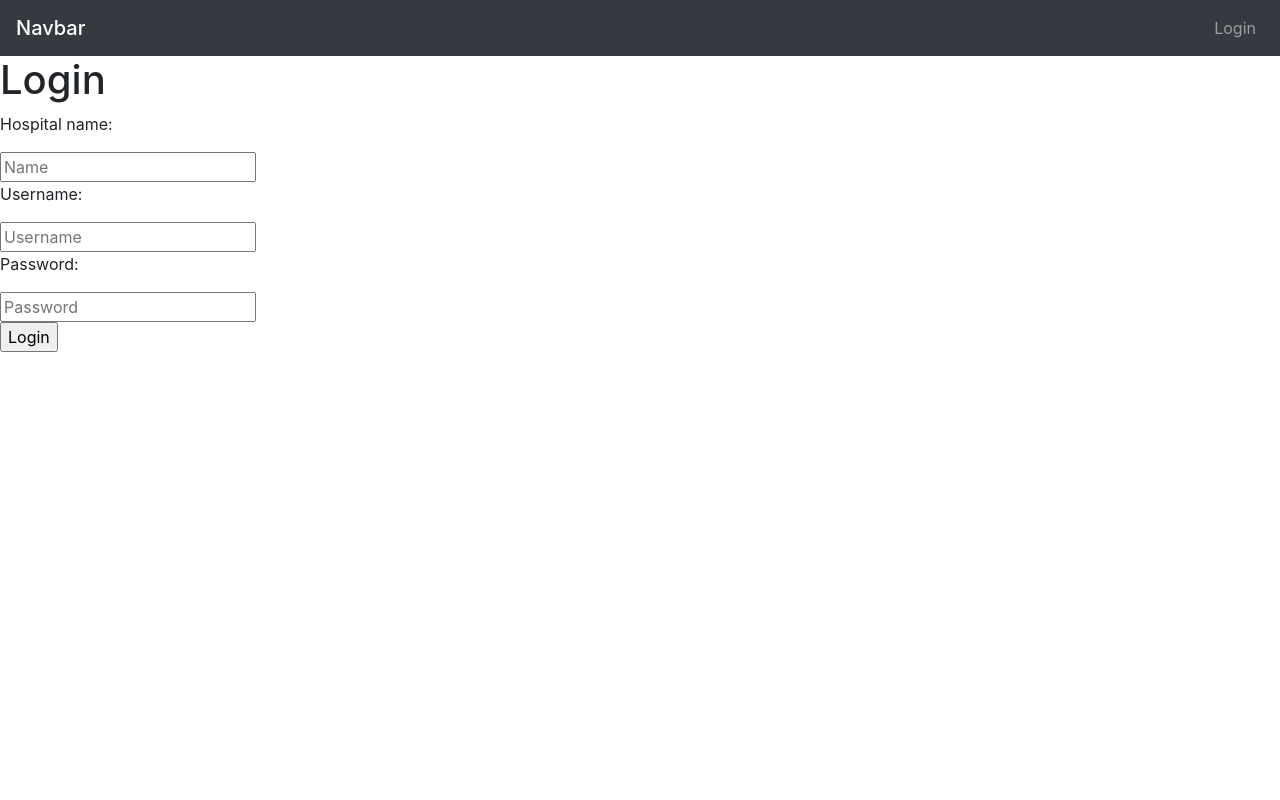
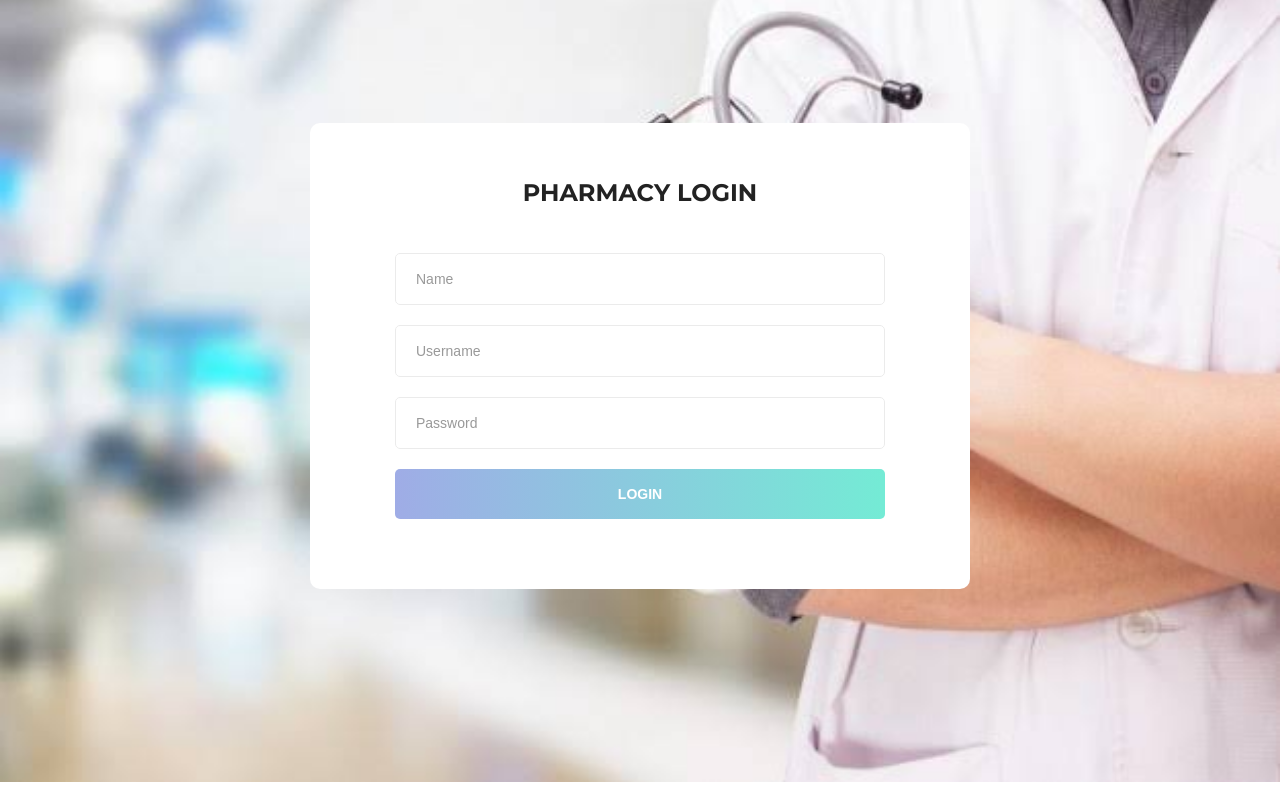
Before and after one commit to adityabisoi/Mediplus, a PHP site: page /pharmaLogin.php in a window 1280 px wide. Run offline with PHP 8.4, Linux system fonts and the light colour scheme; some libraries are stand-ins or nearby versions.

Commit message:
pharma bb login improved

```diff
--- a/pharmaLogin.php
+++ b/pharmaLogin.php
@@ -8,20 +8,12 @@
     <title>Pharmacy Login</title>
     <!-- <link rel="stylesheet" href="src/styles.css">
     <link rel="stylesheet" href="src/styles1.css"> -->
-    <link rel="stylesheet" href="https://maxcdn.bootstrapcdn.com/bootstrap/4.0.0/css/bootstrap.min.css"
-        integrity="sha384-Gn5384xqQ1aoWXA+058RXPxPg6fy4IWvTNh0E263XmFcJlSAwiGgFAW/dAiS6JXm" crossorigin="anonymous">
+     <!-- Font Icon -->
+     <link rel="stylesheet" href="src/login/fonts/material-icon/css/material-design-iconic-font.min.css">
 
-    <script src="https://code.jquery.com/jquery-3.4.1.js"></script>
-    <script type="text/javascript">
-        $(window).on('scroll', function () {
-            if ($(window).scrollTop()) {
-                $('nav').addClass('black');
+<!-- Main css -->
+<link rel="stylesheet" href="src/login/css/style.css">
 
-            } else {
-                $('nav').removeClass('black');
-            }
-        })
-    </script>
 </head>
 
 <body>
@@ -85,28 +77,8 @@
     }
     ?>
 
-    <nav class="navbar navbar-expand-md navbar-dark bg-dark">
-        <div class="navbar-collapse collapse w-100 order-1 order-md-0 dual-collapse2">
-            <span class="navbar-brand mb-0 h1">Navbar</span>
-        </div>
-        <!-- <div class="mx-auto order-0">
-        <a class="navbar-brand mx-auto" href="#">Navbar 2</a>
-        <button class="navbar-toggler" type="button" data-toggle="collapse" data-target=".dual-collapse2">
-            <span class="navbar-toggler-icon"></span>
-        </button>
-    </div> -->
-        <div class="navbar-collapse collapse w-100 order-3 dual-collapse2">
-            <ul class="navbar-nav ml-auto">
-                <li class="nav-item">
-                    <a class="nav-link" href="login.php">Login</a>
-                </li>
-                <!-- <li class="nav-item">
-                    <a class="nav-link" href="#">Link</a>
-                </li> -->
-            </ul>
-        </div>
-    </nav>
-    <div class="wrap">
+
+    <!-- <div class="wrap">
         <h1>Login</h1>
         <form method="POST">
             <p>Hospital name:</p>
@@ -117,18 +89,38 @@
             <input type="password" name="password" placeholder="Password"><br>
             <input type="submit" name="submit" value="Login">
         </form>
+    </div> -->
+
+    <div class="main">
+
+        <section class="signup">
+            <!-- <img src="images/signup-bg.jpg" alt=""> -->
+            <div class="container">
+                <div class="signup-content">
+                    <form method="POST" id="signup-form" class="signup-form">
+                        <h2 class="form-title">Pharmacy Login</h2>
+                        <div class="form-group">
+                            <input type="text" class="form-input" name="name" id="name" placeholder="Name"/>
+                        </div>
+                        <div class="form-group">
+                            <input type="text" class="form-input" name="uname" id="name" placeholder="Username"/>
+                        </div>
+                        <div class="form-group">
+                            <input type="text" class="form-input" name="password" id="password" placeholder="Password"/>
+                        </div>
+
+                        <div class="form-group">
+                            <input type="submit" name="submit" id="submit" class="form-submit" value="Login"/>
+                        </div>
+                    </form>
+
+                </div>
+            </div>
+        </section>
+
     </div>
+    <script src="src/login/js/main.js"></script>
 
-
-    <script src="https://code.jquery.com/jquery-3.2.1.slim.min.js"
-        integrity="sha384-KJ3o2DKtIkvYIK3UENzmM7KCkRr/rE9/Qpg6aAZGJwFDMVNA/GpGFF93hXpG5KkN" crossorigin="anonymous">
-    </script>
-    <script src="https://cdnjs.cloudflare.com/ajax/libs/popper.js/1.12.9/umd/popper.min.js"
-        integrity="sha384-ApNbgh9B+Y1QKtv3Rn7W3mgPxhU9K/ScQsAP7hUibX39j7fakFPskvXusvfa0b4Q" crossorigin="anonymous">
-    </script>
-    <script src="https://maxcdn.bootstrapcdn.com/bootstrap/4.0.0/js/bootstrap.min.js"
-        integrity="sha384-JZR6Spejh4U02d8jOt6vLEHfe/JQGiRRSQQxSfFWpi1MquVdAyjUar5+76PVCmYl" crossorigin="anonymous">
-    </script>
 </body>
 
 </html>
```
Also changed, not shown: bloodBankLogin.php (+36 -25 lines).
